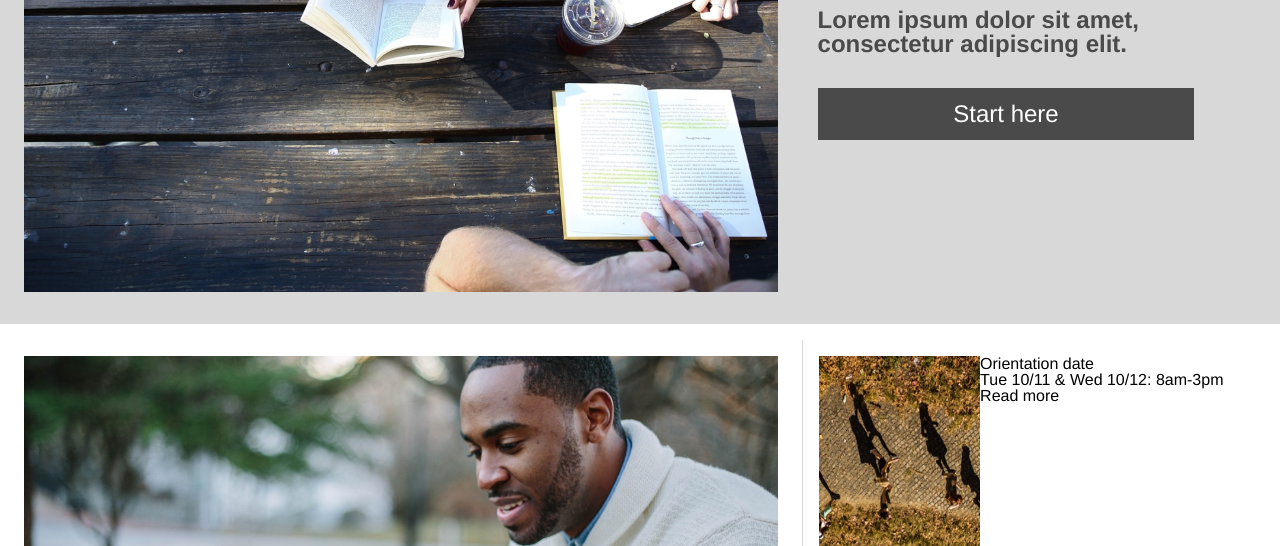
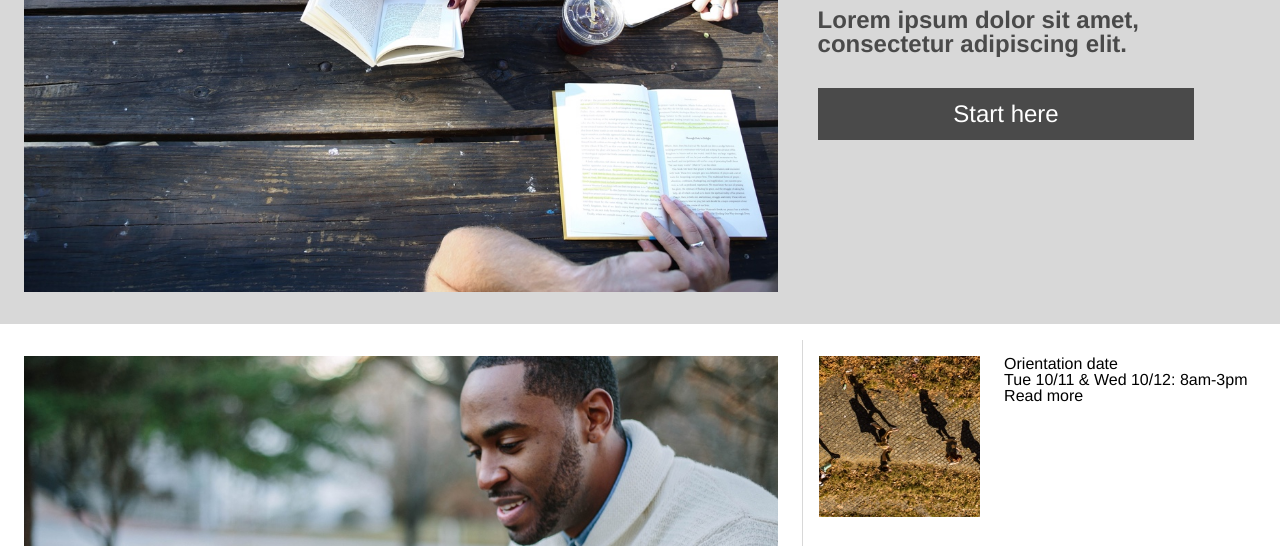
Before and after one commit to DanielFreitasdeAraujo/CapstoneProject, a plain HTML site: page index.html in a window 1280 px wide. Shown: the part 361-907 px from the top of the page. Drawn offline with Linux system fonts and the light colour scheme; a web font is replaced by a local one.

Commit message:
segundo commit do dia

```diff
--- a/index.html
+++ b/index.html
@@ -67,9 +67,11 @@
           <img src="./resources/images/information-orientation.jpg">
         <!--</div>-->
         <div class="framesentences">
+          <div>
           <p>Orientation date</p>
           <p>Tue 10/11 & Wed 10/12: 8am-3pm</p>
           <p>Read more</p>
+          </div>
         </div>
       </div>
       <div class="frame">
@@ -77,9 +79,11 @@
           <img src="./resources/images/information-campus.jpg">
 
         <div class="framesentences">
+          <div>
           <p>Orientation</p>
           <p>Tue 10/11 & Wed 10/12: 8am-3pm</p>
           <p>Read more</p>
+          </div>
         </div>
       </div>
       <div class="frame">
@@ -87,9 +91,11 @@
           <img src="./resources/images/information-guest-lecture.jpg">
 
         <div class="framesentences">
+          <div>
           <p>Orientation</p>
           <p>Tue 10/11 & Wed 10/12: 8am-3pm</p>
           <p>Read more</p>
+        </div>
         </div>
       </div>
 
--- a/resources/css/style.css
+++ b/resources/css/style.css
@@ -157,13 +157,27 @@ header nav{
   display: flex;
   padding: 1rem 0 1rem;
   width: 100%;
-  height: 33.333333333%;
+  /*height: 33.333333333%;*/
+  align-items:flex-start;
 }
 
 .frame img{
   width: 35%;
   height: auto;
 
+}
+
+.framesentences{
+  padding-left: 1.5rem;
+  display: flex;
+  height: 100%;
+  width: 65%;
+}
+
+.framesentences div{
+  display: flex;
+  justify-content: center;
+  flex-direction: column;
 }
 
 .sectext{
```
